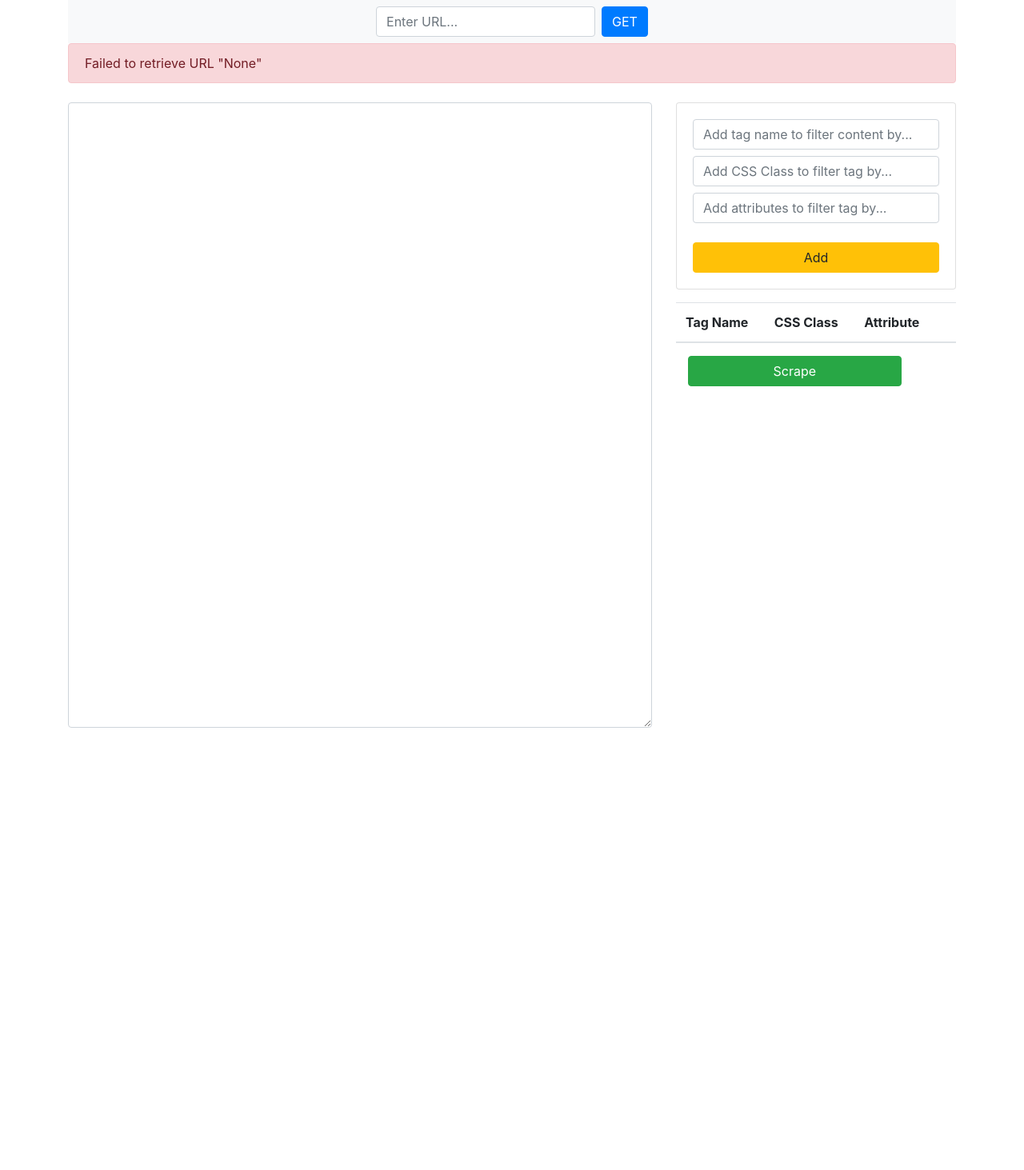
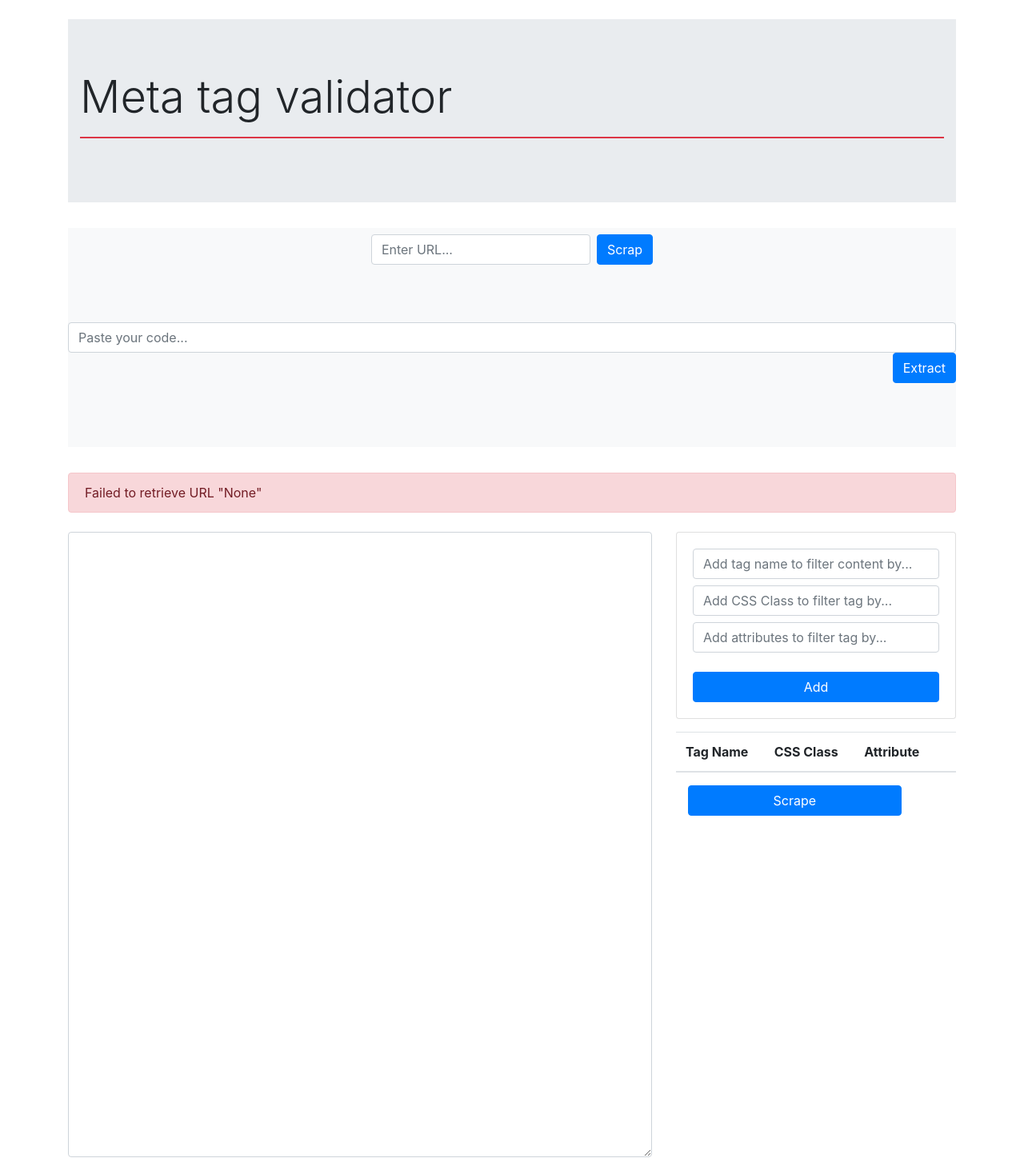
Before and after one commit to Khipro/MetaTagValidator, a Flask app: page /scrape in a window 1280 px wide. Shown: the whole page at 80% size. Before the commit the page ends 910 px from the top, so only its background shows below. Run offline with Flask 2, Linux system fonts and the light colour scheme; lists and menus that the app fills with data are empty; some libraries are stand-ins or nearby versions.

Commit message:
commit on 'master'

```diff
--- a/app.py
+++ b/app.py
@@ -39,10 +39,11 @@ def home():
 def scrape():
     #flash(request.args.get('url'), 'success')
     url = request.args.get('url')
-
+    code = request.args.get('code')
     try:
         response = requests.get(url)
         content = BeautifulSoup(response.text, 'lxml').prettify()
+
     except:
         flash('Failed to retrieve URL "%s"' % url, 'danger')
         content = ''
--- a/templates/includes/_navbar.html
+++ b/templates/includes/_navbar.html
@@ -1,4 +1,18 @@
 <!-- Render navigation bar along all the pages -->
+
+  <div class="container">
+    <div class="row">
+      <div class="col">
+        <div class="jumbotron jumbotron-fluid text-left mt-4">
+          <div class="container">
+            <h1 class="display-4">Meta tag validator</h1>
+            <hr class="border border-danger"></hr>
+            <!--<p class="lead">Web scrapping for metatag validation</p>-->
+          </div>
+        </div>
+      </div>
+    </div>
+  </div>
 <div class="container">
   <div class="row">
     <div class="col">
@@ -6,10 +20,35 @@
         <div class="collapse navbar-collapse" id="navbarsExampleDefault">
           <form class="form-inline mt-2 mt-md-0 mx-auto" action="/scrape">
             <input class="form-control mr-sm-2" type="text" placeholder="Enter URL..." name="url">
-            <button class="btn btn-primary my-2 my-sm-0" type="submit">GET</button>
+            <button class="btn btn-primary my-2 my-sm-0" type="submit">Scrap</button>
           </form>
         </div>
       </nav>
     </div>
   </div>
 </div>
+<!--<div class="container">
+  <div class="row">
+    <div class="col-12">
+      <nav class="navbar navbar-expand-md navbar-light bg-light">
+        <div class="collapse navbar-collapse" id="navbarsExampleDefault">
+          <form class="form-inline mt-2 mt-md-0 mx-auto" action="/scrape">
+            <input class="form-control mr-sm-2" type="text" placeholder="Paste your code..." name="code">
+          </form>
+        </div>
+      </nav>
+    </div>
+  </div>
+</div>-->
+<div class="container">
+  <div class="row">
+    <div class="col-12">
+      <div class="jumbotron jumbotron-fluid text-right mt-0 bg-light">
+        <div class="form-group mt-2 mt-md-0 mx-auto" action="/scrape">
+          <input class="form-control mt-6" id="htmlResponse"  placeholder="Paste your code..." name="code"></input>
+          <button class="btn btn-primary my-2 my-sm-0" type="submit">Extract</button>
+        </div>
+      </div>
+    </div>
+  </div>
+</div>
--- a/templates/layout.html
+++ b/templates/layout.html
@@ -2,7 +2,7 @@
 <html>
     <head>
       <meta charset="utf-8">
-      <title>Code Monkey Scrape</title>
+      <title>Meta Tag Validator</title>
       <link rel="stylesheet" type="text/css" href="https://stackpath.bootstrapcdn.com/bootstrap/4.3.1/css/bootstrap.min.css">
       <!--link rel="stylesheet" type="text/css" href="{{url_for('static', filename='css/styles.css')}}"-->
     </head>
--- a/templates/scrape.html
+++ b/templates/scrape.html
@@ -9,7 +9,6 @@
           <textarea class="form-control mt-2" id="htmlResponse" rows="32">{{ content }}</textarea>
         </div>
       </div>
-
       <!-- Extract data view -->
       <div class="col">
 
@@ -32,7 +31,7 @@
             </div>
 
             <!-- Add button -->
-            <button class="btn btn-warning mt-2 col-sm" onclick="add_tag()">Add</button>
+            <button class="btn btn-primary mt-2 col-sm" onclick="add_tag()">Add</button>
           </div>
         </div>
 
@@ -55,7 +54,7 @@
           </table>
 
           <!--  Search for tags -->
-          <div class="col"><button class="btn btn-success col-sm-10" type='submit'>Scrape</button></div>
+          <div class="col"><button class="btn btn-primary col-sm-10" type='submit'>Scrape</button></div>
 
         </form>
 
```
Also changed, not shown: templates/home.html (+6 -4 lines).
